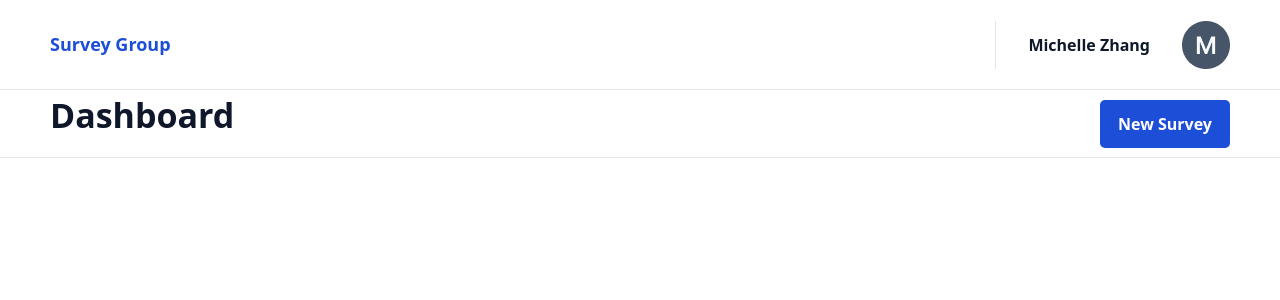
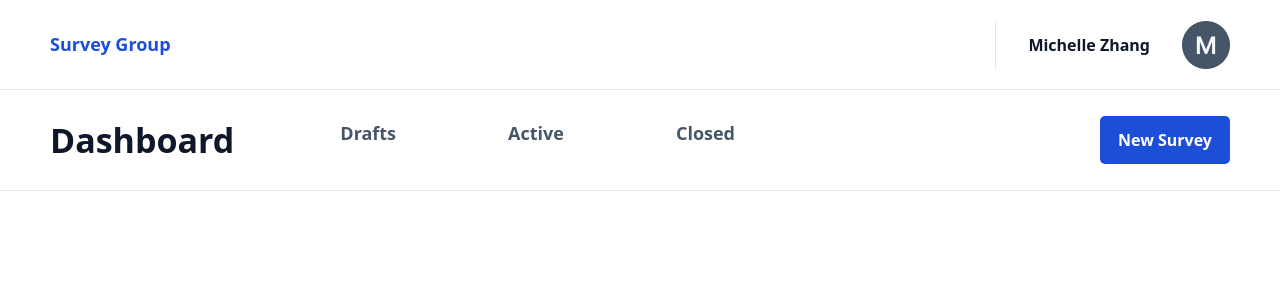
Before and after one commit to 17WebDev/Survey-Grupa-Test, a Next.js app: page /admin in a window 1280 px wide. Shown: the top 300 px of the page. Built offline with nearby package versions, Linux system fonts and the light colour scheme.

Commit message:
updates menu

```diff
--- a/components/layout/Admin.tsx
+++ b/components/layout/Admin.tsx
@@ -39,9 +39,17 @@ function AdminLayout(props: Props) {
             </div>
           </nav>
           <section className={styles.userMenu}>
-            <p>Dashboard</p>
+            <section className={styles.userNav}><p>Dashboard
+              </p>
+              <div className={styles.linksWrap}>
+              <a href="">Drafts</a>
+              <a href="">Active</a>
+              <a href="">Closed</a>
+              </div>
+              </section>
+
             <div className={styles.btnContainer}>
-              <a href="">New Survey</a>
+              <a className={styles.surveyBtn} href="">New Survey</a>
             </div>
           </section>
         </main>
--- a/styles/Layout.module.scss
+++ b/styles/Layout.module.scss
@@ -53,14 +53,14 @@
     color: #0f172a;
     font-weight: 700;
     font-size: 34px;
-    margin-left: 50px;
+    margin: 0 50px;
   }
 
   .btnContainer{
-    margin-right: 50px;
+    margin: 16px 50px;
   }
 
-  a {
+  .surveyBtn {
     width: 130px;
     height: 48px;
     background: #1d4ed8;
@@ -73,3 +73,38 @@
     justify-content: center;
   }
 }
+
+.linksWrap{
+  display: flex;
+  height: 100px;
+  @media (max-width: 678px){
+    display: flex;
+    flex-direction: column;
+    text-align: center;
+  }
+}
+
+.userNav{
+  display: grid;
+  align-items: center;
+  a{
+    color: #475569;
+    margin: 0 56px;
+    font-weight: 600;
+    font-size: 18px;
+    text-decoration: none;
+    &:hover{
+      border-bottom: 4px solid #1D4ED8;
+    }
+  }
+  @media (min-width: 700px) {   display: flex;
+    align-items: center;
+    a{
+      color: #475569;
+      margin: 0 56px;
+      font-weight: 600;
+      margin-top: 30px;
+      font-size: 18px;
+      text-decoration: none;
+    } }
+}
```
